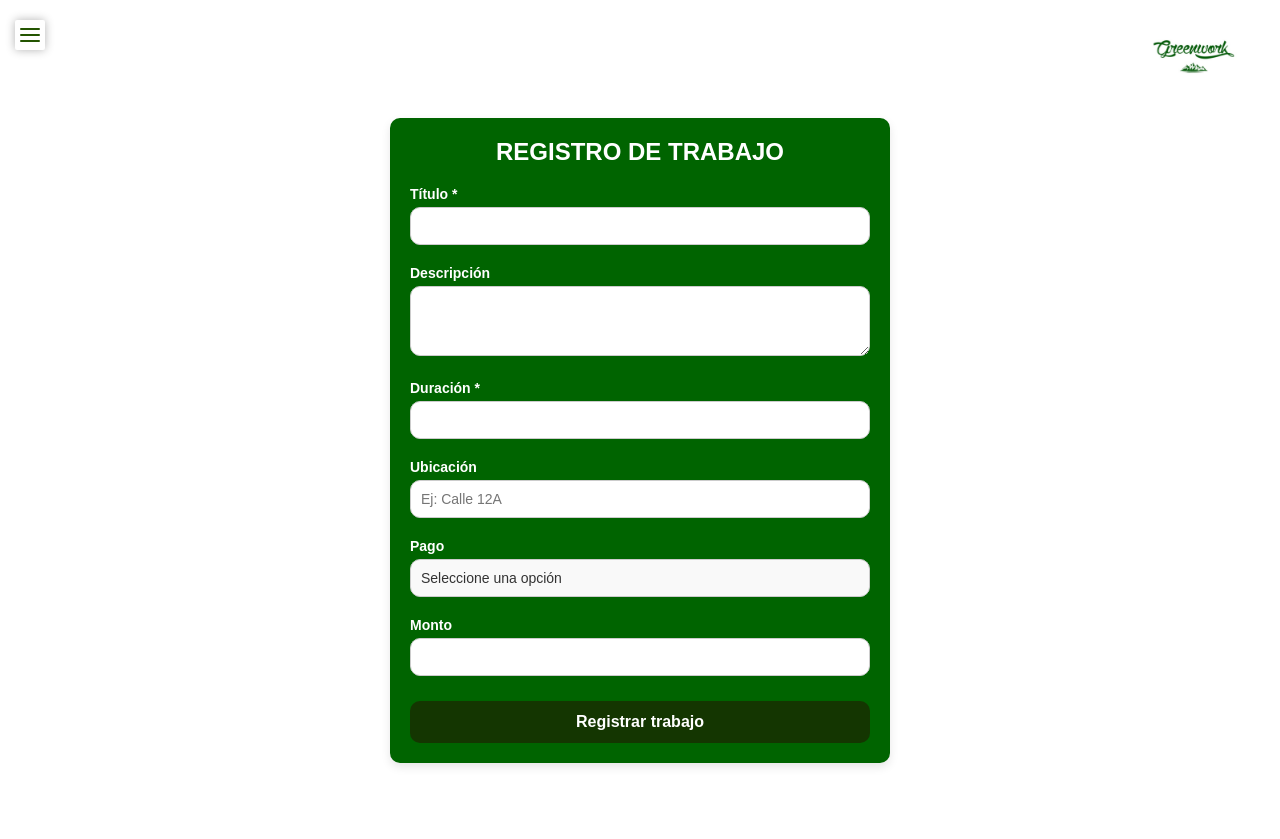
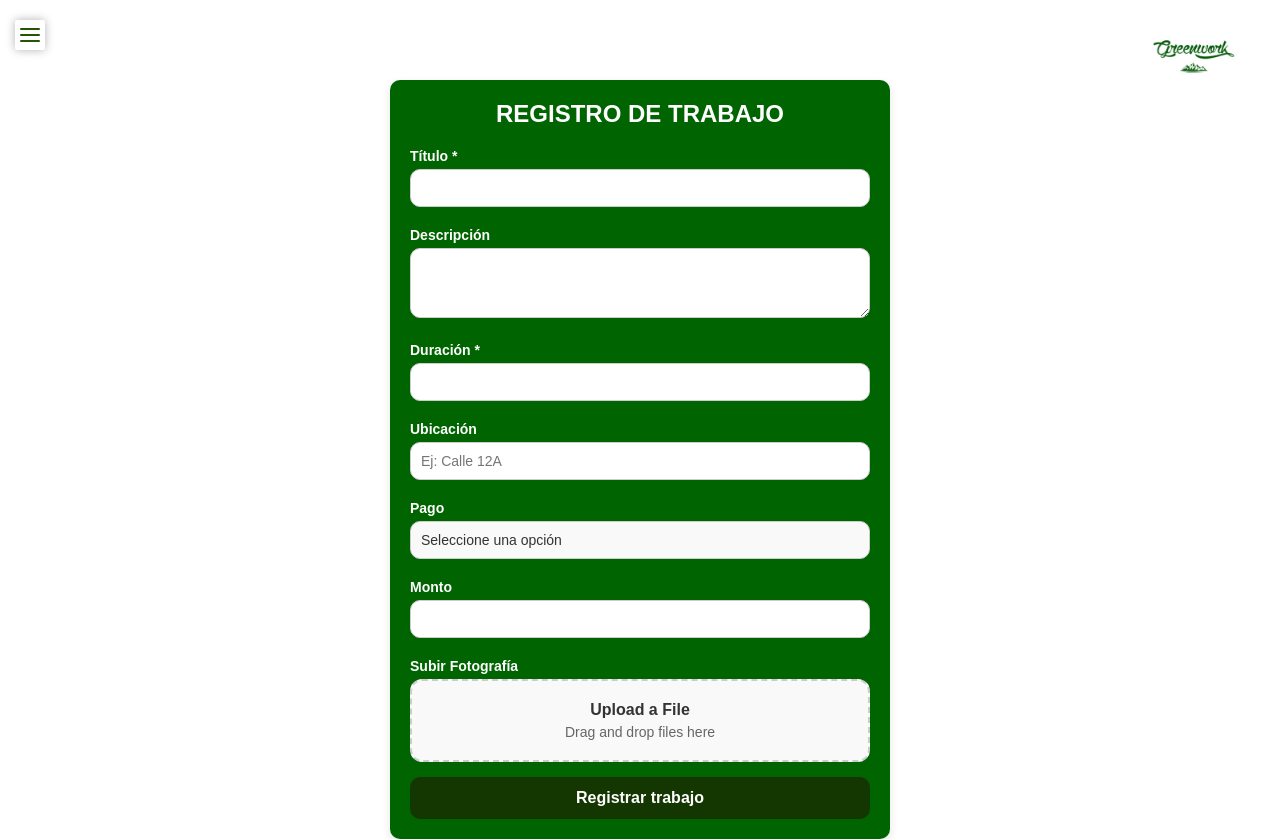
Before and after one commit to StarFront/microproyectos_corredor, a Flask app: template Front/templates/registro.html in a window 1280 px wide. Before the commit the page ends 767 px from the top, so only its background shows below. Run offline with Flask 3, Linux system fonts and the light colour scheme; the template is opened without the code that fills it, so the values that code supplies are empty; some libraries are stand-ins or nearby versions.

Commit message:
añadi campo de imagen

```diff
--- a/Front/css/registro.css
+++ b/Front/css/registro.css
@@ -103,3 +103,47 @@ button[type="submit"] {
 button[type="submit"]:hover {
     background-color: #a55a3a;
 }
+
+.upload-container {
+    position: relative;
+    width: 100%;
+    border: 2px dashed #ccc;
+    border-radius: 12px;
+    padding: 20px;
+    text-align: center;
+    background-color: #f9f9f9;
+    cursor: pointer;
+    transition: border-color 0.3s ease-in-out, background-color 0.3s ease-in-out;
+}
+
+.upload-container:hover {
+    border-color: #66cc66;
+    background-color: #eef9ee;
+}
+
+.upload-container input[type="file"] {
+    position: absolute;
+    top: 0;
+    left: 0;
+    width: 100%;
+    height: 100%;
+    opacity: 0; /* Oculta el input real */
+    cursor: pointer;
+}
+
+.upload-area {
+    color: #666;
+    font-size: 16px;
+}
+
+.upload-area span {
+    display: block;
+    font-weight: bold;
+    margin-bottom: 5px;
+    color: #333;
+}
+
+.upload-area p {
+    margin: 0;
+    font-size: 14px;
+}
--- a/Front/templates/registro.html
+++ b/Front/templates/registro.html
@@ -53,6 +53,16 @@
             <label for="monto">Monto</label>
             <input type="text" id="monto" name="monto">
 
+            <label for="file-upload">Subir Fotografía</label>
+              <div class="upload-container">
+              <input type="file" id="file-upload" name="file-upload" accept="image/*">
+                <div class="upload-area">
+                  <span>Upload a File</span>
+                    <p>Drag and drop files here</p>
+                </div>
+              </div>
+
+
             <!-- Botón de registro -->
             <button type="submit">Registrar trabajo</button>
         </form>
```
